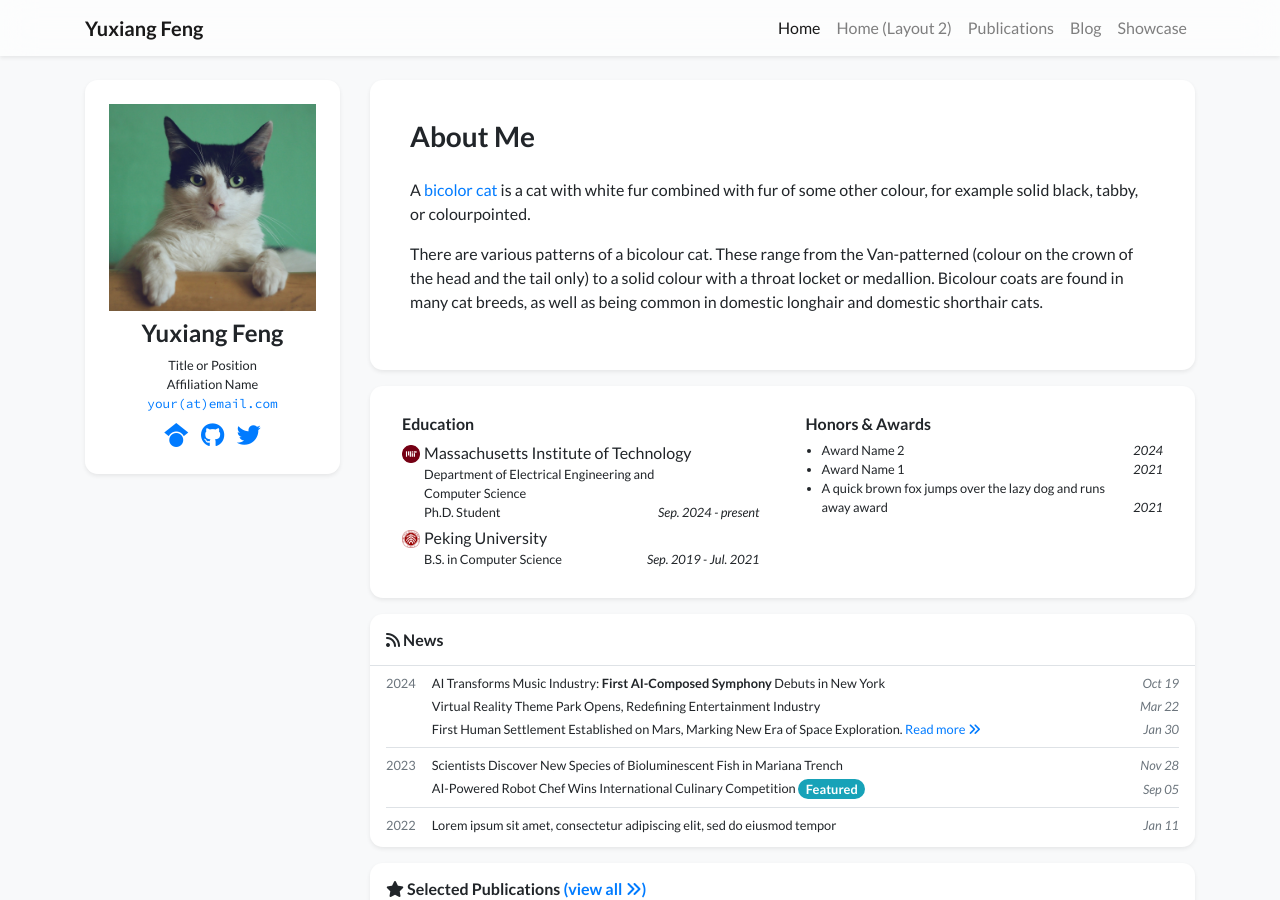
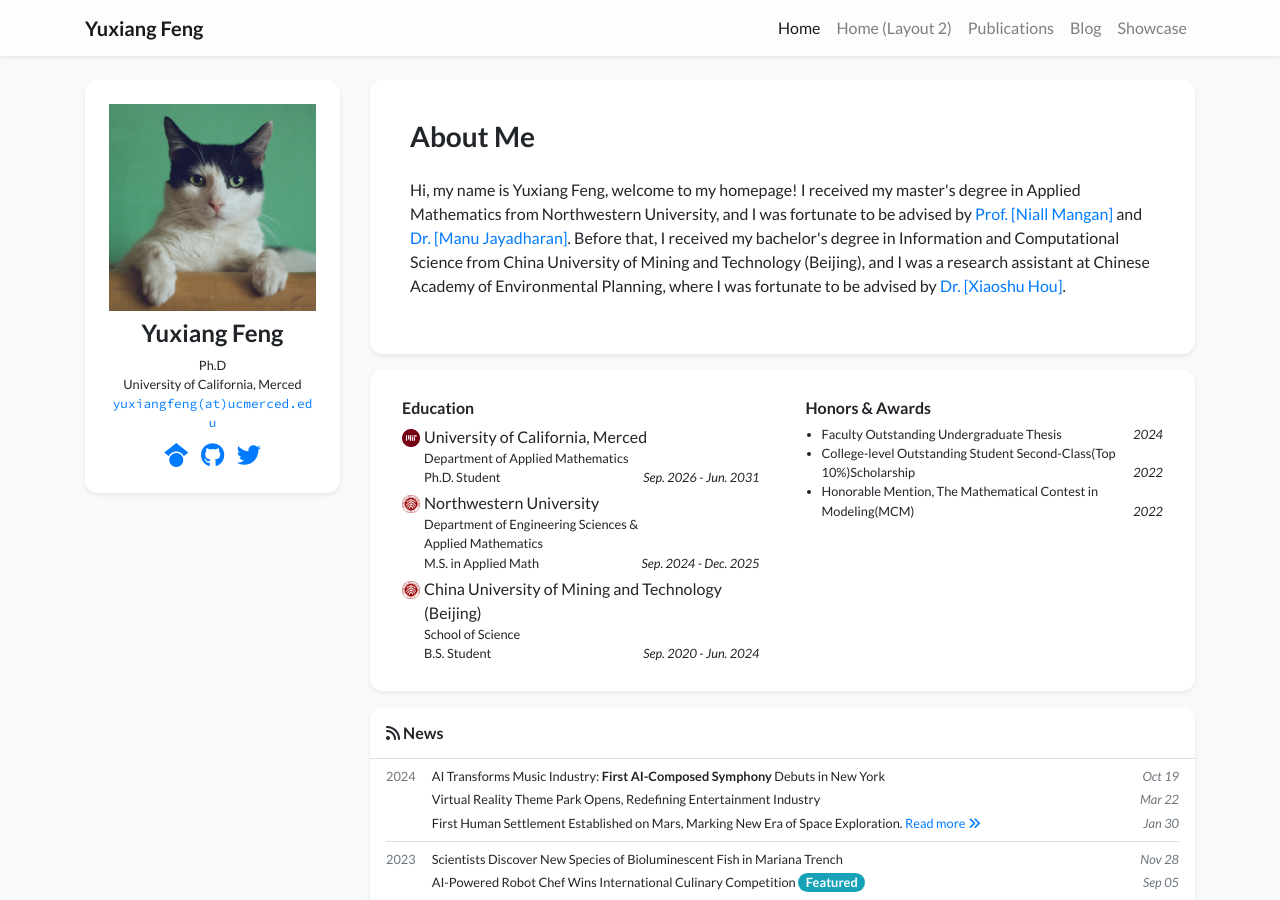
Before and after one commit to Yuxiang-Feng/Yuxiang-Feng.github.io, a Jekyll site: the page built from index.html, in a window 1280 px wide and 900 px high. Built offline with Jekyll 4.4.1, drawn with Linux system fonts in a browser that asks for light colours; nearby versions of some CDN libraries; a style sheet for code colours, icons or effects is not loaded.

Commit message:
Update profile information

```diff
--- a/_data/profile.yml
+++ b/_data/profile.yml
@@ -3,17 +3,17 @@ secondary_name: ""
 navbar_name: "Yuxiang Feng"
 
 positions:
-- name: Title or Position
-- name: Affiliation Name
+- name: Ph.D
+- name: University of California, Merced
   logo: /assets/images/badges/MIT_Social_circle.png  # Logo is optional
 
 
-email: "your@email.com"
+email: "yuxiangfeng@ucmerced.edu"
 # cv_link: link-to-your-cv-file
 gscholar: xFmQpf4AAAAJ  # This is an example, replace it with your own Google Scholar ID
 github: your_github_id
 twitter: your_twitter_id  # Do not include the '@' symbol
-# wechat_qrcode: /assets/images/etc/wechat.jpg
+# wechat_qrcode: /assets/ images/etc/wechat.jpg
 # wechat_prompt: >-
 #   Please tell me your <strong>name</strong> and <strong>affiliation</strong> (current or past) when adding my wechat. Thanks!
 # linkedin: your-linked-in-id
@@ -22,12 +22,10 @@ twitter: your_twitter_id  # Do not include the '@' symbol
 short_bio_text_justify: false
 short_bio: >-
   <p>
-    A <a href="https://en.wikipedia.org/wiki/Bicolor_cat" target="_blank">bicolor cat</a> is a cat with white fur combined with fur of some other colour, for example solid black, tabby, or colourpointed.
-  </p>
-  <p>
-    There are various patterns of a bicolour cat. These range from the Van-patterned (colour on the crown of the head
-    and the tail only) to a solid colour with a throat locket or medallion. Bicolour coats are found in many cat breeds,
-    as well as being common in domestic longhair and domestic shorthair cats.
+    Hi, my name is Yuxiang Feng, welcome to my homepage! I received my master's degree in Applied Mathematics
+    from Northwestern University, and I was fortunate to be advised by <a href="[http://www.niallmangan.com/]" target="_blank">Prof. [Niall Mangan]</a> and <a href="[https://mjayadharan.github.io/]" target="_blank">Dr. [Manu Jayadharan]</a>.
+    Before that, I received my bachelor's degree in Information and Computational Science from China University of Mining and Technology (Beijing),
+    and I was a research assistant at Chinese Academy of Environmental Planning, where I was fortunate to be advised by <a href="[https://www.linkedin.com/in/%E6%99%93%E5%A7%9D-%E4%BE%AF-04ab0911a/]" target="_blank">Dr. [Xiaoshu Hou]</a>.
   </p>
 
 portrait_url: /assets/images/photos/portrait.jpg
@@ -35,16 +33,24 @@ portrait_caption: >-
   Photo by Manja Vitolic on Unsplash (this caption is optional, comment it out to disable).
 
 education:
-- name: Massachusetts Institute of Technology
+- name: University of California, Merced
   logo: /assets/images/badges/MIT_Social_circle.png
   position: >-
-    Department of Electrical Engineering and Computer Science <br/>
+    Department of Applied Mathematics <br/>
     Ph.D. Student
-  date: Sep. 2024 - present
-- name: Peking University
+  date: Sep. 2026 - Jun. 2031
+- name: Northwestern University
   logo: /assets/images/badges/PKU_red.png
-  position: B.S. in Computer Science
-  date: Sep. 2019 - Jul. 2021
+  position: >-
+    Department of Engineering Sciences & Applied Mathematics <br/>
+    M.S. in Applied Math
+  date: Sep. 2024 - Dec. 2025
+- name: China University of Mining and Technology (Beijing)
+  logo: /assets/images/badges/PKU_red.png
+  position: >-
+    School of Science <br/>
+    B.S. Student
+  date: Sep. 2020 - Jun. 2024
 
 # experience:
 # - name: Peking University
@@ -53,9 +59,9 @@ education:
 #   date: Sep. 2019 - Jul. 2021
 
 awards:
-- name: Award Name 2
+- name: Faculty Outstanding Undergraduate Thesis
   date: 2024
-- name: Award Name 1
-  date: 2021
-- name: A quick brown fox jumps over the lazy dog and runs away award
-  date: 2021
+- name: College-level Outstanding Student Second-Class(Top 10%)Scholarship
+  date: 2022
+- name: Honorable Mention, The Mathematical Contest in Modeling(MCM)
+  date: 2022
```
